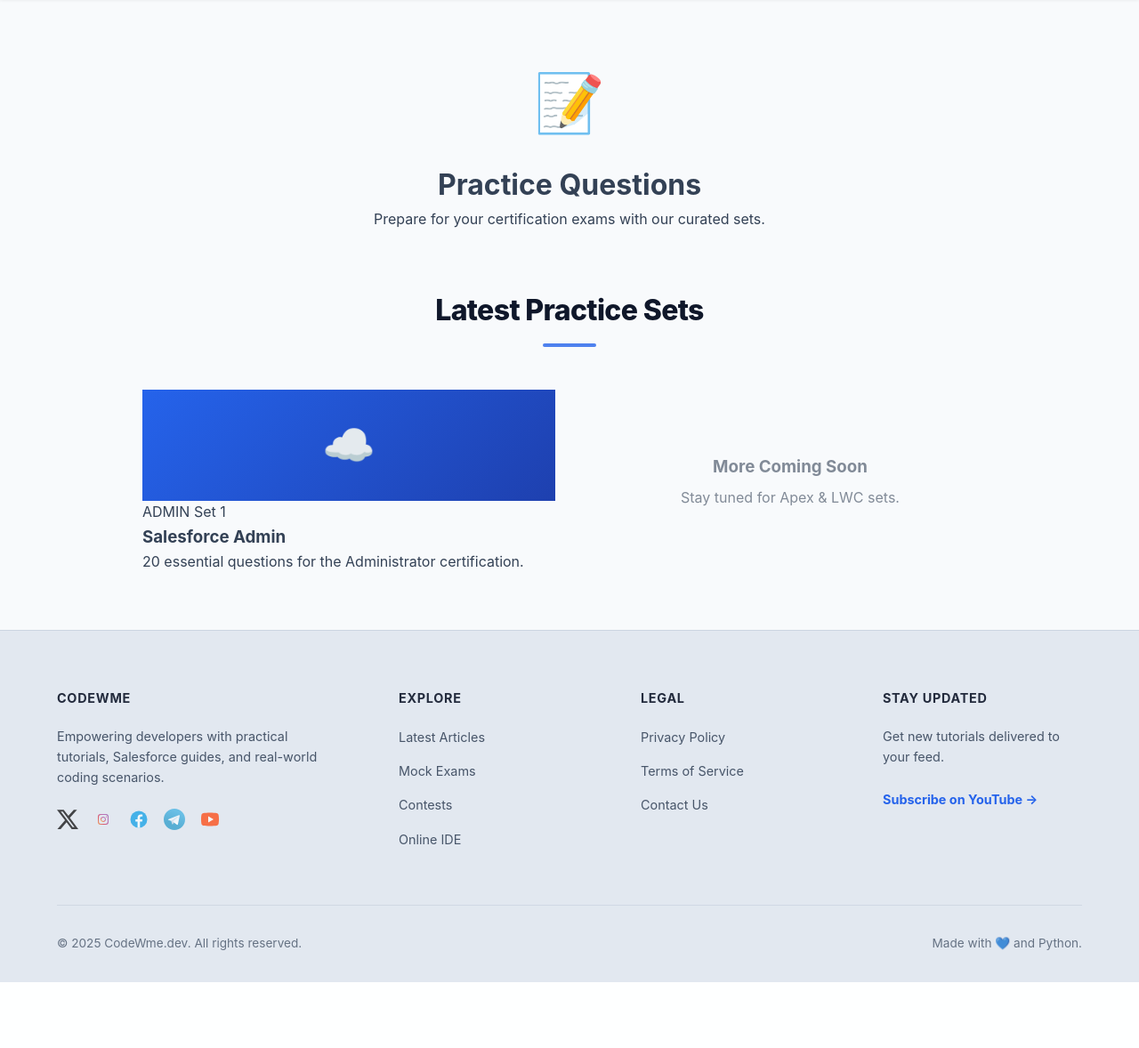
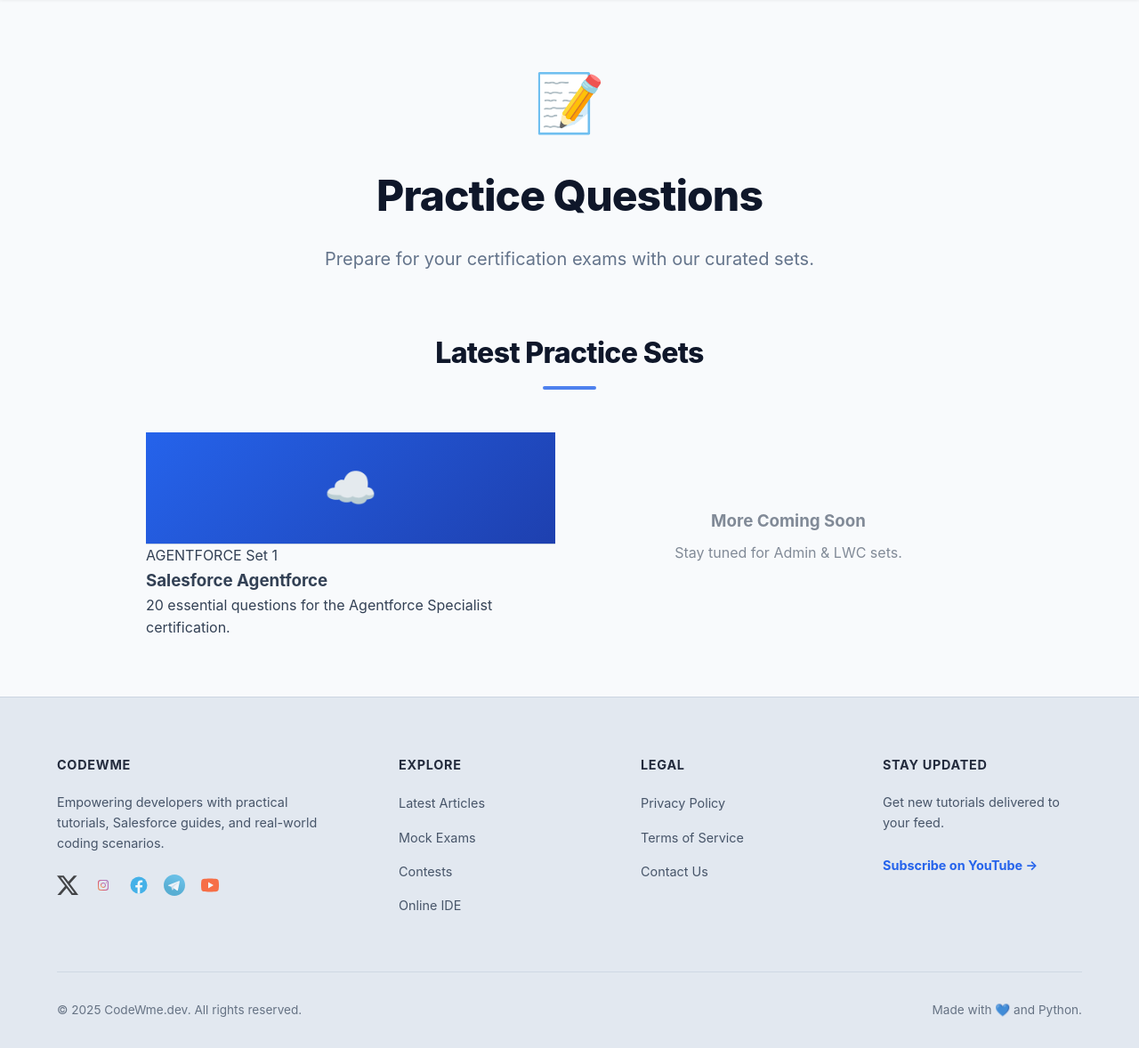
Before and after one commit to Abhay420000/codewme-website, a Flask app: page /practice-mcqs in a window 1280 px wide. Shown: the part 65-1243 px from the top of the page at 89% size. Before the commit the page ends 1169 px from the top, so only its background shows below. Run offline with Flask 3, Linux system fonts and the light colour scheme; some libraries are stand-ins or nearby versions.

Commit message:
Updated!

```diff
--- /dev/null
+++ b/static/styles/practice_mcqs.css
@@ -0,0 +1,88 @@
+/* =========================================
+   PRACTICE PAGE STYLES
+   ========================================= */
+
+.practice-header {
+    text-align: center;
+    padding: 4rem 1.5rem 2rem;
+}
+
+.practice-icon {
+    font-size: 4rem;
+    margin-bottom: 1rem;
+    display: inline-block;
+}
+
+.practice-title {
+    font-size: 3rem;
+    font-weight: 800;
+    color: var(--text-header);
+    margin-bottom: 1rem;
+    letter-spacing: -0.02em;
+}
+
+.practice-sub {
+    font-size: 1.25rem;
+    color: var(--text-muted);
+    margin-bottom: 2rem;
+    max-width: 600px;
+    margin-left: auto;
+    margin-right: auto;
+}
+
+/* Section Heading with Underline */
+.section-heading-wrapper {
+    text-align: center;
+    margin-bottom: 3rem;
+}
+
+.section-heading {
+    font-size: 2rem;
+    font-weight: 800;
+    color: var(--text-header);
+    margin-bottom: 0.75rem;
+    letter-spacing: -0.02em;
+}
+
+.section-underline {
+    height: 4px;
+    width: 60px;
+    background: var(--primary);
+    margin: 0 auto;
+    border-radius: 2px;
+    opacity: 0.8;
+}
+
+/* Grid Layout */
+.practice-grid {
+    display: grid;
+    grid-template-columns: repeat(auto-fit, minmax(300px, 1fr));
+    gap: 2rem;
+    max-width: 1000px;
+    margin: 0 auto;
+    padding-bottom: 4rem;
+    padding-left: 1.5rem;
+    padding-right: 1.5rem;
+}
+
+/* Custom Card Content */
+.set-card-icon {
+    background: linear-gradient(135deg, var(--primary) 0%, #1e40af 100%);
+    padding: 1.5rem;
+    display: flex;
+    align-items: center;
+    justify-content: center;
+    border-bottom: 1px solid var(--border-color);
+}
+
+.set-card-icon span {
+    font-size: 3rem;
+}
+
+.coming-soon-wrapper {
+    display: flex;
+    align-items: center;
+    justify-content: center;
+    text-align: center;
+    height: 100%;
+}
--- a/templates/practice_mcqs.html
+++ b/templates/practice_mcqs.html
@@ -2,44 +2,49 @@
 
 {% block title %}Practice MCQs - CodeWme{% endblock %}
 
+<!-- Inject Practice-Specific CSS -->
+{% block custom_css %}
+<link rel="stylesheet" href="{{ url_for('static', filename='styles/practice_mcqs.css') }}">
+{% endblock %}
+
 {% block content %}
-<div style="text-align: center; padding: 4rem 20px 2rem;">
-    <div style="font-size: 4rem; margin-bottom: 1rem;">📝</div>
-    <h1 class="hero-title">Practice Questions</h1>
-    <p class="hero-sub" style="margin-bottom: 2rem;">Prepare for your certification exams with our curated sets.</p>
+<div class="practice-header">
+    <div class="practice-icon">📝</div>
+    <h1 class="practice-title">Practice Questions</h1>
+    <p class="practice-sub">Prepare for your certification exams with our curated sets.</p>
 </div>
 
 <!-- SECTION HEADING -->
-<div style="text-align: center; margin-bottom: 3rem;">
-    <h2 style="font-size: 2rem; font-weight: 800; color: var(--text-header); margin-bottom: 0.75rem; letter-spacing: -0.02em;">
-        Latest Practice Sets
-    </h2>
-    <div style="height: 4px; width: 60px; background: var(--primary); margin: 0 auto; border-radius: 2px; opacity: 0.8;"></div>
+<div class="section-heading-wrapper">
+    <h2 class="section-heading">Latest Practice Sets</h2>
+    <div class="section-underline"></div>
 </div>
 
 <!-- CARDS GRID -->
-<div style="display: grid; grid-template-columns: repeat(auto-fit, minmax(300px, 1fr)); gap: 2rem; max-width: 1000px; margin: 0 auto; padding-bottom: 4rem; padding-left: 20px; padding-right: 20px;">
+<div class="practice-grid">
 
     <!-- Example Set Card -->
-    <a href="/mcqs/salesforce-admin/set-1" class="card" style="text-decoration: none; padding: 0;">
-        <div style="background: linear-gradient(135deg, var(--primary) 0%, #1e40af 100%); padding: 1.5rem; display: flex; align-items: center; justify-content: center;">
-            <span style="font-size: 3rem;">☁️</span>
+    <a href="/mcqs/salesforce-agentforce/set-1" class="card" style="text-decoration: none; padding: 0;">
+        <div class="set-card-icon">
+            <span>☁️</span>
         </div>
         <div class="card-body" style="text-align: left;">
             <div class="card-meta">
-                <span class="card-tag">ADMIN</span>
+                <span class="card-tag">AGENTFORCE</span>
                 <span>Set 1</span>
             </div>
-            <h3 class="card-title">Salesforce Admin</h3>
-            <p class="card-desc">20 essential questions for the Administrator certification.</p>
+            <h3 class="card-title">Salesforce Agentforce</h3>
+            <p class="card-desc">20 essential questions for the Agentforce Specialist certification.</p>
         </div>
     </a>
 
     <!-- Placeholder Card -->
-    <div class="card" style="padding: 2rem; opacity: 0.6; display: flex; align-items: center; justify-content: center; text-align: center;">
-        <div>
-            <h3 class="card-title" style="margin-bottom: 0.5rem;">More Coming Soon</h3>
-            <p class="card-desc">Stay tuned for Apex & LWC sets.</p>
+    <div class="card" style="padding: 2rem; opacity: 0.6;">
+        <div class="coming-soon-wrapper">
+            <div>
+                <h3 class="card-title" style="margin-bottom: 0.5rem;">More Coming Soon</h3>
+                <p class="card-desc">Stay tuned for Admin & LWC sets.</p>
+            </div>
         </div>
     </div>
 
```
Also changed, not shown: static/styles/contest.css (added, +95 -0 lines), static/styles/online_compiler.css (added, +65 -0 lines), templates/contest.html (+19 -8 lines), templates/online_compiler.html (+18 -7 lines).
